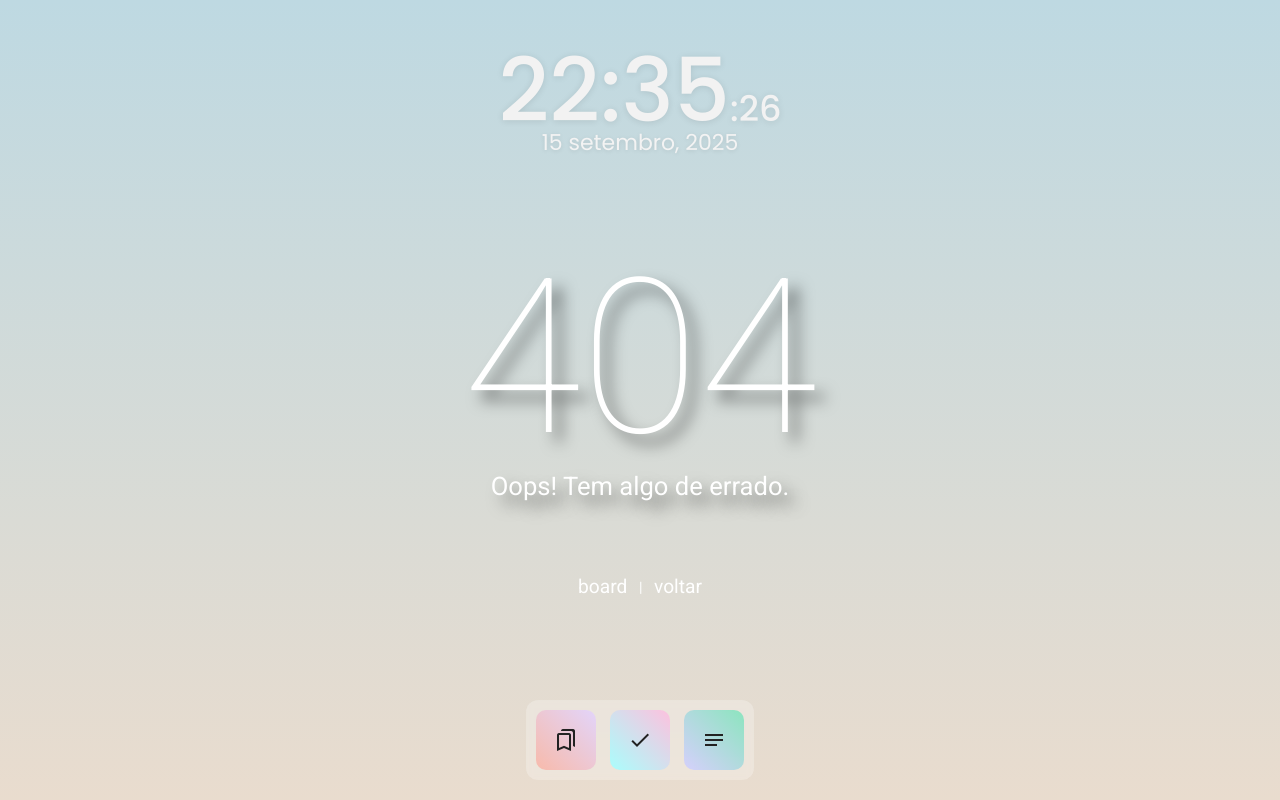
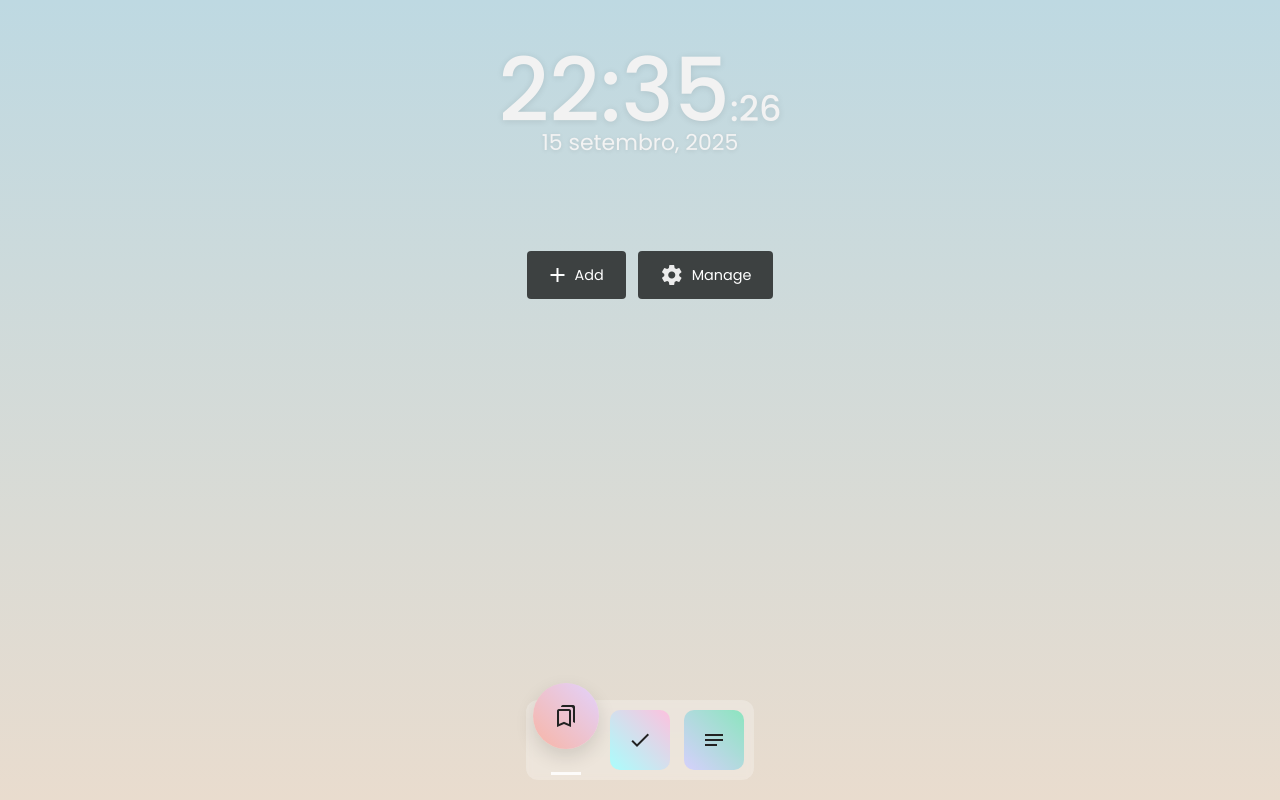
Before and after one commit to heliomarpm/angular-personal-board, an Angular app: page /bookmarks in a window 1280 px wide. Before the commit this address led to /404. Built offline with nearby package versions, Linux system fonts and the light colour scheme.

Commit message:
feat: add bookmarks view with tile-based layout and favicon support

```diff
--- a/src/app/app.routes.ts
+++ b/src/app/app.routes.ts
@@ -3,5 +3,6 @@ import { Routes } from '@angular/router';
 export const routes: Routes = [
   { path: '', redirectTo: '#', pathMatch: 'full' },
   { path: '404', loadComponent: () => import('./views/page-not-found/page-not-found').then((c) => c.PageNotFound) },
+  { path: 'bookmarks', loadComponent: () => import('./views/bookmarks/bookmarks').then((c) => c.Bookmarks) },
   { path: '**', redirectTo: '/404' },
 ];
--- /dev/null
+++ b/src/app/views/bookmarks/bookmarks.html
@@ -0,0 +1,18 @@
+<div class="container">
+  <div class="content">
+    <div class="bookmark-tiles">
+      @for (item of bookmarks; track $index) {
+        <app-bookmark [item]="item"></app-bookmark>
+      }
+    </div>
+
+    <div class="btns-container btns-centered">
+      <a routerLink="add" class="btn add-btn">
+        <i class="material-icons-outlined">add</i>Add
+      </a>
+      <a routerLink="manage" class="btn manage-btn">
+        <i class="material-icons">settings</i>Manage
+      </a>
+    </div>
+  </div>
+</div>
--- /dev/null
+++ b/src/app/views/bookmarks/bookmarks.scss
@@ -0,0 +1,66 @@
+.container {
+  height: 100%;
+  overflow-y: auto;
+}
+
+.content {
+  display: flex;
+  gap: 20px;
+  justify-content: center;
+
+  flex-wrap: wrap;
+}
+
+.btns-container {
+  display: flex;
+  gap: 12px;
+
+  margin-top: 20px;
+
+  &.btns-centered {
+    justify-content: center;
+  }
+
+  .align-end {
+    margin-left: auto;
+  }
+}
+
+.btn {
+  display: inline-flex;
+  align-items: center;
+
+  padding: 12px 22px;
+  background: rgba(black, 0.7);
+
+  text-decoration: none;
+  color: white;
+
+  // font-size: 18px;
+  // font-weight: 600;
+  font-family: inherit;
+
+  border: none;
+  border-radius: 4px;
+
+  cursor: pointer;
+
+  &:hover {
+    background: rgba(black, 0.78);
+    backdrop-filter: blur(2px);
+  }
+
+  &:active {
+    background: rgba(black, 0.85);
+  }
+}
+
+.add-btn i {
+  margin-right: 5px;
+  margin-left: -3px;
+}
+
+.manage-btn i {
+  margin-right: 8px;
+  opacity: 0.9;
+}
--- /dev/null
+++ b/src/app/views/bookmarks/bookmarks.ts
@@ -0,0 +1,17 @@
+import { Component, OnInit } from '@angular/core';
+import { Bookmark, BookmarkModel } from './components';
+import { RouterLink } from '@angular/router';
+
+@Component({
+  selector: 'app-bookmarks',
+  imports: [Bookmark, RouterLink, ],
+  templateUrl: './bookmarks.html',
+  styleUrl: './bookmarks.scss'
+})
+export class Bookmarks implements OnInit {
+  bookmarks: BookmarkModel[] = [];
+
+  ngOnInit(): void {
+    this.bookmarks = [];
+  }
+}
--- /dev/null
+++ b/src/app/views/bookmarks/components/bookmark.model.ts
@@ -0,0 +1,14 @@
+export class BookmarkModel {
+  id: string
+  title: string
+  url: string
+  logo: string | null;
+
+  constructor(url: string, title?: string, logo?: string) {
+    this.id = crypto.randomUUID()
+    this.url = url;
+
+    this.title = title ? title : (new URL(url)).hostname
+    this.logo = logo ? logo : null;
+  }
+}
--- /dev/null
+++ b/src/app/views/bookmarks/components/bookmark/bookmark.html
@@ -0,0 +1,7 @@
+<a [href]="item().url" target="_blank" class="bookmark-tile">
+    <div class="tile-icon">
+        <img [src]="item().logo" [alt]="item().title">
+    </div>
+
+    <p class="tile-text">{{ item().title }}</p>
+</a>
--- /dev/null
+++ b/src/app/views/bookmarks/components/bookmark/bookmark.scss
@@ -0,0 +1,59 @@
+.bookmark-tile {
+  cursor: pointer;
+  display: flex;
+  flex-direction: column;
+  justify-content: center;
+  align-items: center;
+
+  width: 110px;
+  height: 105px;
+  padding: 10px;
+  gap: 12px;
+
+  background: rgba(black, 0.55);
+  border-radius: 5px;
+  transition: all 0.1s;
+
+  &:hover {
+    background: rgba(black, 0.68);
+    backdrop-filter: blur(2px);
+  }
+
+  &:active {
+    background: rgba(black, 0.75);
+    transform: translateY(2px);
+    transition-duration: 0s;
+  }
+}
+
+.bookmark-tile img {
+  max-width: 32px;
+}
+
+.tile-text {
+  font-size: 14px;
+  color: rgba(white, 0.85);
+
+  max-width: 100%;
+  overflow: hidden;
+  white-space: nowrap;
+  text-overflow: ellipsis;
+}
+
+.tile-icon {
+  display: flex;
+  justify-content: center;
+  align-items: center;
+
+  height: 40px;
+  width: 40px;
+}
+
+.tile-icon.fallback {
+  background: rgba(45, 48, 53, 0.7);
+  color: #f5f7f8;
+
+  border-radius: 50%;
+  font-size: 20px;
+  font-weight: 600;
+}
--- /dev/null
+++ b/src/app/views/bookmarks/components/bookmark/bookmark.ts
@@ -0,0 +1,25 @@
+import { HttpClient } from '@angular/common/http';
+import { Component, input } from '@angular/core';
+import { BookmarkModel } from '../bookmark.model';
+
+@Component({
+  selector: 'app-bookmark',
+  imports: [],
+  templateUrl: './bookmark.html',
+  styleUrl: './bookmark.scss'
+})
+export class Bookmark {
+  item = input.required<BookmarkModel>();
+
+  constructor(private http: HttpClient) { }
+
+  async ngOnInit() {
+    if (!this.item().logo || this.item().logo!.length === 0) {
+      this.item().logo = await this.getFavicon(this.item().url);
+    }
+  }
+
+  async getFavicon(linkUrl: string): Promise<string> {
+    return `https://t2.gstatic.com/faviconV2?client=SOCIAL&type=FAVICON&fallback_opts=TYPE,SIZE,URL&url=${linkUrl}&size=48`;
+  }
+}
--- /dev/null
+++ b/src/app/views/bookmarks/components/index.ts
@@ -0,0 +1,2 @@
+export * from "./bookmark/bookmark";
+export * from "./bookmark.model";
```
